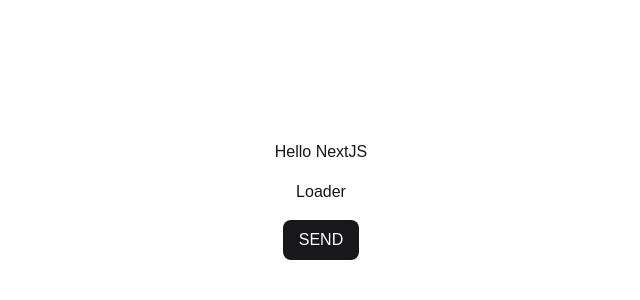
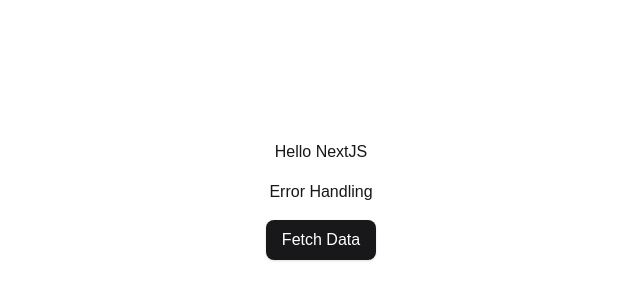
Before and after one commit to Chatan2700/next16-app-test, a Next.js app: page / in a window 1280 px wide. Shown: the part 200-500 px from the top of the page, without its empty margins (319-959 px from the left). Built offline with nearby package versions, Linux system fonts and the light colour scheme.

Commit message:
Exercise #9 Done

```diff
--- a/app/page.tsx
+++ b/app/page.tsx
@@ -8,6 +8,7 @@
 import TypesPractice from "@/components/TypesPractice";
 import OptionalProp from "@/components/OptionalProp";
 import Loader from "@/components/Loader";
+import ErrorHandling from "@/components/ErrorHandling";
 
 export default function Home() {
   return (
@@ -21,7 +22,8 @@
         {/* <Toggle /> */}
         {/* <TypesPractice title="Hello Types" count={5} /> */}
         {/* <OptionalProp message="Hello" variant="success" /> */}
-        <Loader />
+        {/* <Loader /> */}
+        <ErrorHandling />
       </div>
     </div>
   );
--- /dev/null
+++ b/components/ErrorHandling.tsx
@@ -0,0 +1,69 @@
+import { useState } from "react";
+import { Loader2 } from "lucide-react";
+
+const timeout = 1000;
+
+const ErrorHandling = () => {
+  const [isLoading, setIsLoading] = useState(false);
+  const [data, setData] = useState<string | undefined>();
+  const [error, setError] = useState(false);
+  const [idle, setIdle] = useState(true);
+
+  const handleRequest = () => {
+    //1. Reset the UI to a Fresh 'Loading State'
+    setIsLoading(true);
+    setError(false);
+    setData(undefined);
+    setIdle(false);
+
+    setTimeout(() => {
+      // 2. Decide the outcome LOCALLY first
+      const randomOutcome = Math.random() > 0.5;
+      console.log("Random Outcome:", randomOutcome);
+
+      //3. Update the state based on the outcome
+      if (randomOutcome) {
+        setData("Success");
+        setError(false);
+      } else {
+        setData(undefined);
+        setError(true);
+      }
+      //4. Finalize the loading state
+      setIsLoading(false);
+    }, timeout);
+  };
+
+  return (
+    <div>
+      <div className="flex flex-col items-center justify-center gap-4">
+        <p className="mt-4">Error Handling</p>
+        <button
+          disabled={isLoading}
+          onClick={handleRequest}
+          className={`px-4 py-2 rounded-lg bg-zinc-900 text-white dark:bg-zinc-100 dark:text-zinc-900 transition-colors hover:bg-zinc-400 active:scale-95 shadow-sm  flex gap-1 items-center justify-center ${
+            isLoading && "opacity-50 cursor-not-allowed"
+          }`}
+        >
+          Fetch Data
+        </button>
+        {isLoading ? (
+          // <p>Loading...</p>
+          <Loader2 className="animate-spin mt-4" />
+        ) : (
+          !idle && (
+            <div>
+              {error ? (
+                <p className="text-red-500">Error in fetching the Data</p>
+              ) : (
+                <p className="text-green-500">Success in fetching the Data</p>
+              )}
+            </div>
+          )
+        )}
+      </div>
+    </div>
+  );
+};
+
+export default ErrorHandling;
```
